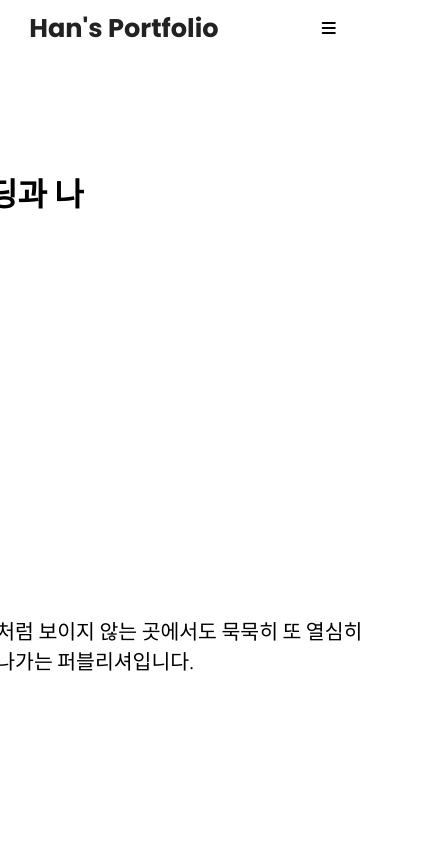
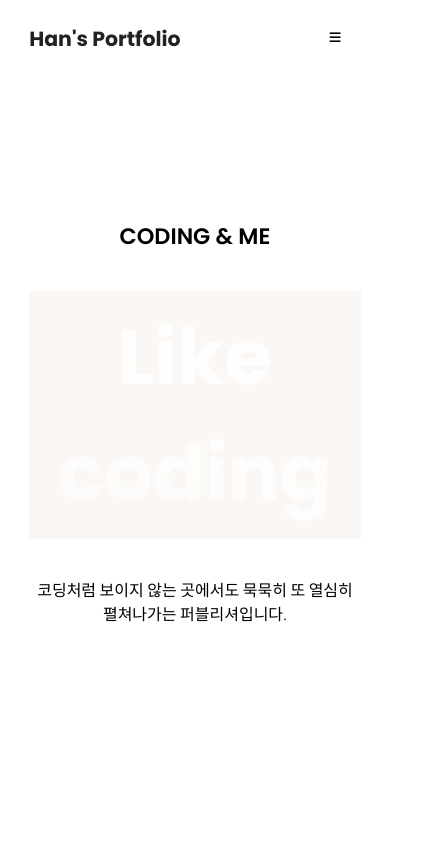
Before and after one commit to hanchorong/portfolio, a plain HTML site: page index.html in a window 390 px wide. Shown: the top 844 px of the page, 431 px wide, since content can reach past the window. Drawn offline with Linux system fonts and the light colour scheme.

Commit message:
main letter

```diff
--- a/css/common.css
+++ b/css/common.css
@@ -3,17 +3,9 @@
 
 html {
   font-family: "Poppins", sans-serif;
-  /* font-size: 62.5%; */
 }
 
-/* @media (max-width: 1300px) {
-  html {
-    font-size: 58%;
-  }
-} */
-
 body {
-  /* font-size: 1.6rem; */
 }
 
 :root {
@@ -29,11 +21,18 @@ body {
   display: block;
 }
 
+#wrap {
+  max-width: 1920px;
+  margin: 0 auto;
+}
+
 header {
   position: fixed;
   width: 100%;
   height: 3.5rem;
   background-color: transparent;
+  margin: 1.25rem 0;
+  z-index: 100;
 }
 nav {
   width: 85%;
@@ -52,14 +51,15 @@ nav ul li {
 }
 nav ul.pc_ul {
   width: 30%;
+  display: flex;
   font-size: 1rem;
 }
 nav ul.pc_ul li {
   position: relative;
   display: inline-block;
-  width: 20%;
+  width: 25%;
   text-align: center;
-  color: #85cd30;
+  color: #000;
 }
 nav ul.pc_ul li:hover::after {
   display: block;
@@ -143,7 +143,24 @@ footer .footer_wrap p {
   text-align: center;
 }
 
+@media (max-width: 480px) {
+  html {
+    font-size: 53.5%;
+  }
+  /* article */
+  .main_greeting article {
+    width: 85vw;
+    text-align: center;
+  }
+  .main_greeting .titleL {
+    font-size: 6rem;
+  }
+}
+
 @media (max-width: 768px) {
+  html {
+    font-size: 80%;
+  }
   /* nav */
   nav ul.pc_ul {
     display: none;
@@ -155,6 +172,21 @@ footer .footer_wrap p {
     display: block;
   }
 
+  /* article */
+  .main_greeting article {
+    width: 85vw;
+  }
+  /*
+  .main_greeting .desc {
+    font-size: 1.1rem;
+  }
+  .main_greeting .titleS {
+    font-size: 1.75rem;
+  }
+  .main_greeting .titleL {
+    line-height: 140px;
+  } */
+
   /* footer */
   footer .footer_wrap div {
     display: flex;
--- a/css/reset.css
+++ b/css/reset.css
@@ -121,7 +121,6 @@ video {
 html {
   width: 100%;
   height: 100%;
-  /* font-size: 62.5%; */
 }
 body {
   width: 100%;
--- a/css/style.css
+++ b/css/style.css
@@ -13,6 +13,7 @@
 }
 
 section {
+  /* max-width: 1520px; */
   width: 100%;
   height: 100vh;
 }
@@ -27,17 +28,30 @@ section.main_greeting {
 .main_wrap {
 }
 .main_greeting article {
+  opacity: 0;
+  animation: fadeIn 0.1s ease-in 1s forwards;
 }
 .titleS {
-  font-family: var(--kor-font);
-  font-size: 2rem;
+  opacity: 0;
+  font-size: 1.75rem;
+  font-weight: 600;
+  animation: fadeIn 0.5s ease-in 1s forwards;
 }
 .desc {
-  font-size: 1.28rem;
+  opacity: 0;
+  font-size: 1.25rem;
   font-weight: 300;
   font-family: var(--kor-font);
+  animation: fadeIn 0.8s ease-in 1s forwards;
 }
+@keyframes fadeIn {
+  100% {
+    opacity: 1;
+  }
+}
+/* holo graphic */
 .titleL {
+  margin: 3rem 0;
   font-size: 8rem;
   font-weight: 800;
   position: relative;
@@ -49,6 +63,7 @@ section.main_greeting {
   animation-iteration-count: infinite;
   animation-direction: alternate;
   animation-timing-function: ease-in-out;
+  background-color: #faf7f5eb;
 }
 @keyframes cube-rotate {
   from {
@@ -68,7 +83,6 @@ section.main_greeting {
     filter: contrast(190%) brightness(130%);
   }
 }
-
 .noise {
   width: 100%;
   height: 100%;
@@ -83,9 +97,13 @@ section.main_greeting {
   animation-iteration-count: infinite;
   animation-direction: alternate;
 }
-
 @media all and (-webkit-min-device-pixel-ratio: 0) and (min-resolution: 0.001dpcm) {
   .overlay {
     opacity: 0.6;
   }
 }
+
+/* section 2 - about */
+section.about {
+  background-color: #faf7f5;
+}
--- a/index.html
+++ b/index.html
@@ -13,6 +13,7 @@
     <script src="./js/common.js" defer></script>
   </head>
   <body>
+    <div id="wrap">
       <header>
         <nav>
           <h3><a href="/">Han's Portfolio</a></h3>
@@ -25,7 +26,9 @@
 
           <div class="mobile_nav_div display_none">
             <!-- <div class="mobile_nav_div"> -->
-          <button class="hamburgerBtn"><i class="fa-solid fa-bars"></i></button>
+            <button class="hamburgerBtn">
+              <i class="fa-solid fa-bars"></i>
+            </button>
             <ul class="mobile_ul display_none">
               <!-- <ul class="mobile_ul"> -->
               <li><span>Home</span></li>
@@ -40,7 +43,7 @@
       <section class="main_greeting">
         <div class="main_wrap">
           <article>
-          <strong class="titleS">코딩과 나</strong>
+            <div class="titleS">CODING & ME</div>
             <div class="titleL"><div class="noise">Like coding</div></div>
             <div class="desc">
               코딩처럼 보이지 않는 곳에서도 묵묵히 또 열심히 펼쳐나가는
@@ -48,14 +51,12 @@
             </div>
           </article>
         </div>
-      <!-- <div class="isolate">
-          <div class="noise">Behind the scenes, the magic unfolds.</div>
-        </div> -->
       </section>
       <section class="about">
         <div class="about_wrap"></div>
       </section>
 
+      <section class="about"></section>
       <!-- scroll top btn -->
       <button class="topBtn display_none">
         <i class="fa-regular fa-circle-up"></i>
@@ -85,5 +86,6 @@
           <p>© 2023. HAN All rights reserved.</p>
         </div>
       </footer>
+    </div>
   </body>
 </html>
```
Lines whose indentation alone changed are shown as unchanged.
